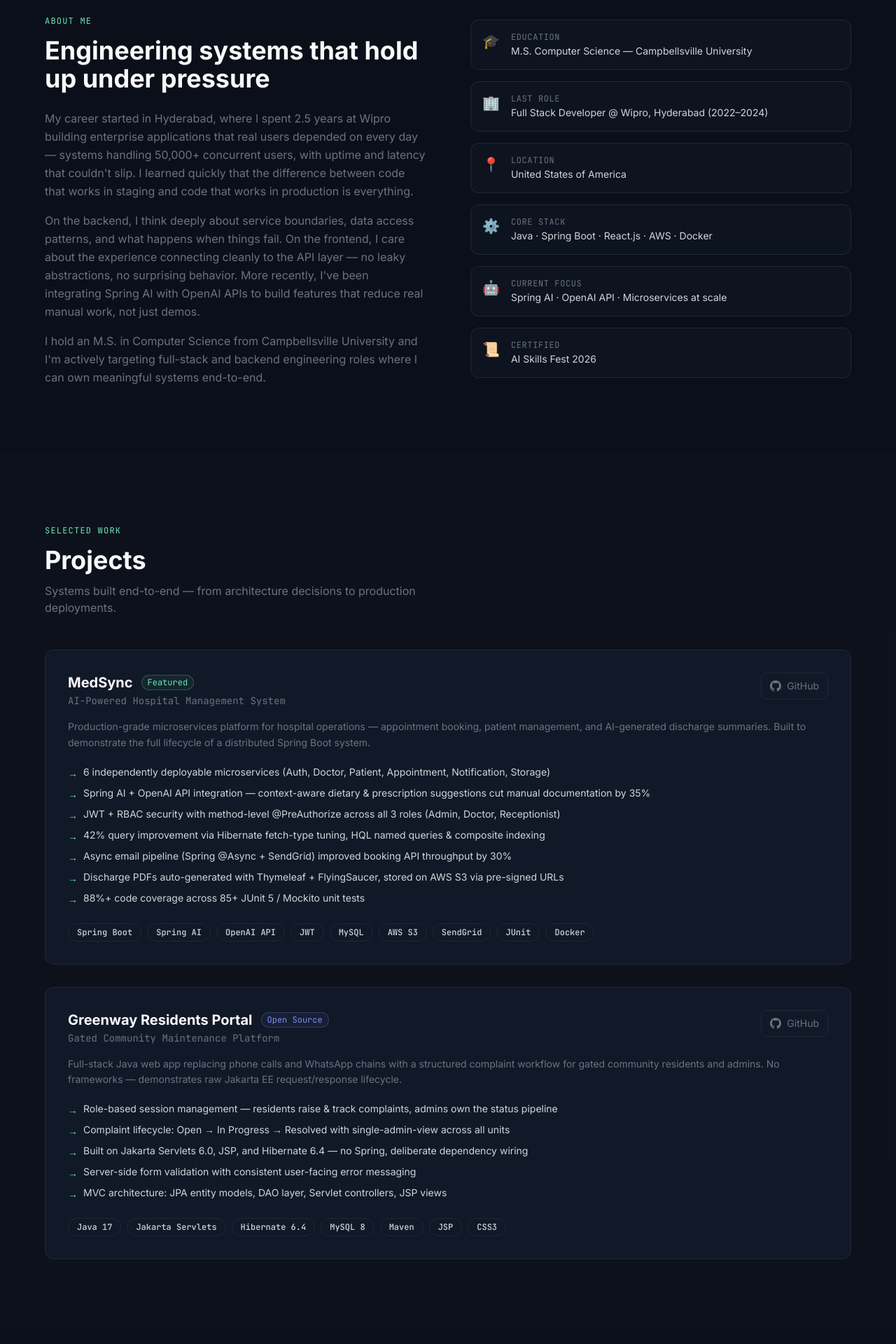
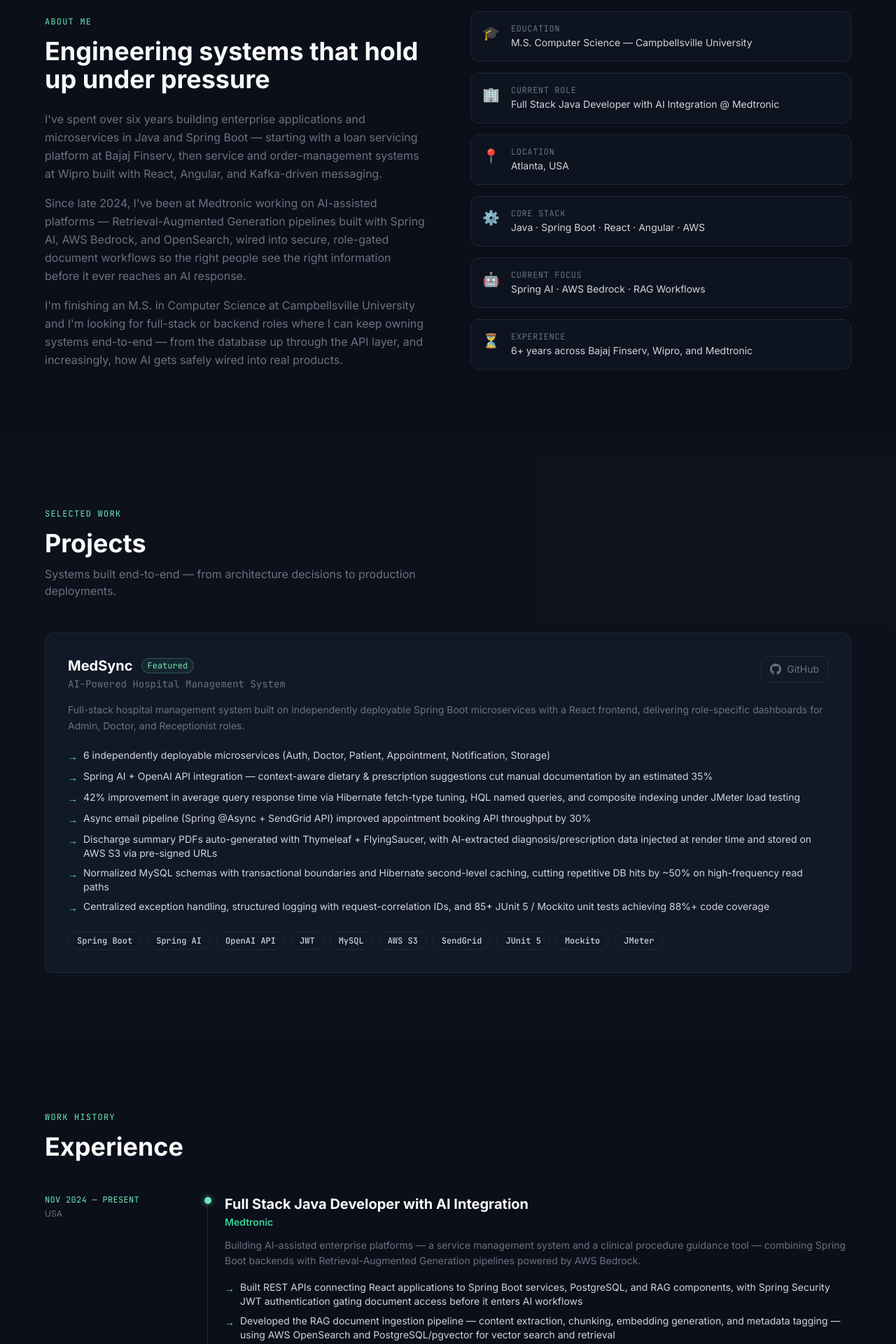
Before and after one commit to KavyaBurugu02/Portfolio, a Next.js app: page / in a window 1280 px wide. Shown: the part 880-2800 px from the top of the page at 70% size. Built offline with nearby package versions, Linux system fonts and the light colour scheme.

Commit message:
updating projects

```diff
--- a/src/app/components/Footer.tsx
+++ b/src/app/components/Footer.tsx
@@ -6,7 +6,7 @@
           <span className="text-muted">~/</span>kavya<span className="text-muted">.exec()</span>
         </span>
         <span className="text-xs text-muted font-mono">
-          Kavya Burugu · Full Stack Engineer.
+          Kavya Burugu · Full Stack Java Developer.
         </span>
       </div>
     </footer>
--- a/src/app/components/Navbar.tsx
+++ b/src/app/components/Navbar.tsx
@@ -28,7 +28,7 @@
             </a>
           ))}
           <a
-            href="mailto:burugukavya025@gmail.com"
+            href="mailto:kavyaburugu07@gmail.com"
             className="glow-btn ml-2 px-4 py-1.5 rounded-md border border-accent/40 text-accent text-sm font-mono font-medium hover:border-accent transition-colors"
           >
             Hire me
--- a/src/app/layout.tsx
+++ b/src/app/layout.tsx
@@ -2,9 +2,9 @@
 import './globals.css'
 
 export const metadata: Metadata = {
-  title: 'Kavya Burugu — Full Stack Engineer',
-  description: 'Full Stack Software Engineer specializing in Java, Spring Boot, React.js, and cloud-native microservices architecture.',
-  keywords: ['Full Stack Developer', 'Java', 'Spring Boot', 'React', 'AWS', 'Microservices'],
+  title: 'Kavya Burugu — Full Stack Java Developer',
+  description: 'Full Stack Java Developer with 6+ years building enterprise applications, microservices, and AI-powered platforms using Spring Boot, React, Angular, Spring AI, and AWS Bedrock.',
+  keywords: ['Full Stack Java Developer', 'Spring Boot', 'React', 'Angular', 'AWS', 'Microservices', 'Spring AI', 'RAG'],
 }
 
 export default function RootLayout({
--- a/src/app/sections/About.tsx
+++ b/src/app/sections/About.tsx
@@ -11,20 +11,20 @@
             </h2>
             <div className="mt-6 space-y-4 text-muted leading-relaxed">
               <p>
-                My career started in Hyderabad, where I spent 2.5 years at Wipro building enterprise applications
-                that real users depended on every day — systems handling 50,000+ concurrent users, with uptime and
-                latency that couldn't slip. I learned quickly that the difference between code that works in staging
-                and code that works in production is everything.
+                I've spent over six years building enterprise applications and microservices in Java and
+                Spring Boot — starting with a loan servicing platform at Bajaj Finserv, then service and
+                order-management systems at Wipro built with React, Angular, and Kafka-driven messaging.
               </p>
               <p>
-                On the backend, I think deeply about service boundaries, data access patterns, and what happens
-                when things fail. On the frontend, I care about the experience connecting cleanly to the API layer —
-                no leaky abstractions, no surprising behavior. More recently, I've been integrating Spring AI with
-                OpenAI APIs to build features that reduce real manual work, not just demos.
+                Since late 2024, I've been at Medtronic working on AI-assisted platforms — Retrieval-Augmented
+                Generation pipelines built with Spring AI, AWS Bedrock, and OpenSearch, wired into secure,
+                role-gated document workflows so the right people see the right information before it ever
+                reaches an AI response.
               </p>
               <p>
-                I hold an M.S. in Computer Science from Campbellsville University and I'm actively
-                targeting full-stack and backend engineering roles where I can own meaningful systems end-to-end.
+                I'm finishing an M.S. in Computer Science at Campbellsville University and I'm looking for
+                full-stack or backend roles where I can keep owning systems end-to-end — from the database up
+                through the API layer, and increasingly, how AI gets safely wired into real products.
               </p>
             </div>
           </div>
@@ -33,11 +33,11 @@
           <div className="space-y-4">
             {[
               { icon: '🎓', label: 'Education', value: 'M.S. Computer Science — Campbellsville University' },
-              { icon: '🏢', label: 'Last role', value: 'Full Stack Developer @ Wipro, Hyderabad (2022–2024)' },
-              { icon: '📍', label: 'Location', value: 'United States of America' },
-              { icon: '⚙️', label: 'Core stack', value: 'Java · Spring Boot · React.js · AWS · Docker' },
-              { icon: '🤖', label: 'Current focus', value: 'Spring AI · OpenAI API · Microservices at scale' },
-              { icon: '📜', label: 'Certified', value: 'AI Skills Fest 2026' },
+              { icon: '🏢', label: 'Current role', value: 'Full Stack Java Developer with AI Integration @ Medtronic' },
+              { icon: '📍', label: 'Location', value: 'Atlanta, USA' },
+              { icon: '⚙️', label: 'Core stack', value: 'Java · Spring Boot · React · Angular · AWS' },
+              { icon: '🤖', label: 'Current focus', value: 'Spring AI · AWS Bedrock · RAG Workflows' },
+              { icon: '⏳', label: 'Experience', value: '6+ years across Bajaj Finserv, Wipro, and Medtronic' },
             ].map(({ icon, label, value }) => (
               <div
                 key={label}
--- a/src/app/sections/Experience.tsx
+++ b/src/app/sections/Experience.tsx
@@ -1,37 +1,53 @@
 const experiences = [
   {
+    company: 'Medtronic',
+    role: 'Full Stack Java Developer with AI Integration',
+    period: 'Nov 2024 — Present',
+    location: 'USA',
+    description:
+      'Building AI-assisted enterprise platforms — a service management system and a clinical procedure guidance tool — combining Spring Boot backends with Retrieval-Augmented Generation pipelines powered by AWS Bedrock.',
+    achievements: [
+      'Built REST APIs connecting React applications to Spring Boot services, PostgreSQL, and RAG components, with Spring Security JWT authentication gating document access before it enters AI workflows',
+      'Developed the RAG document ingestion pipeline — content extraction, chunking, embedding generation, and metadata tagging — using AWS OpenSearch and PostgreSQL/pgvector for vector search and retrieval',
+      'Integrated AWS Bedrock for AI-assisted knowledge search, summaries, and draft generation, returning generated content with supporting document citations to the frontend',
+      'Added handling for insufficient or missing documentation so responses return an information-not-found result instead of unsupported answers',
+      'Built React SPA features (Hooks, Redux, Context API, Material UI) for submitting questions, reviewing AI-generated responses, expanding citations, and editing drafts',
+      'Wrote JUnit 5/Mockito tests plus RAG evaluation and regression suites covering retrieval accuracy and citation correctness; used AWS CloudWatch for production troubleshooting and added timeouts/retries for Bedrock and downstream dependencies',
+    ],
+    tech: ['Java 17', 'Spring Boot', 'Spring Security', 'PostgreSQL', 'pgvector', 'AWS Bedrock', 'AWS OpenSearch', 'React', 'JWT', 'AWS ECS', 'Docker'],
+  },
+  {
     company: 'Wipro',
-    role: 'Full Stack Developer',
-    period: 'Jan 2022 — Jun 2024',
+    role: 'Java Full Stack Developer',
+    period: 'Feb 2022 — Jul 2024',
     location: 'Hyderabad, India',
     description:
-      'Delivered 8 major production releases on enterprise-scale applications serving 50,000+ concurrent users. Owned end-to-end feature development across backend services, frontend UIs, and deployment pipelines.',
+      'Contributed to an enterprise service management platform built on independently deployable Spring Boot microservices with React and Angular SPAs, spanning an HP client engagement and a customer service & order management system.',
     achievements: [
-      'Rewrote critical API endpoints, cutting average latency from ~180ms to ~100ms — a 45% reduction — under peak load conditions',
-      'Automated 70% of deployment activities via Jenkins + Docker + GitHub Actions pipelines, collapsing release cadence from weekly to bi-daily',
-      'Migrated ~15,000 lines of legacy monolith code to a modular, component-driven architecture across 3 enterprise applications, reducing production incidents measurably',
-      'Designed and executed 120+ automated test scenarios (Jest, Postman, Selenium) achieving 96% code coverage across distributed services',
-      'Optimized MySQL and MongoDB schemas with query profiling and index restructuring — 38% improvement in data retrieval across 4 high-transaction domains',
-      'Reviewed 60+ pull requests monthly on a 7-member cross-functional team, enforcing architectural consistency and clean-code standards',
-      'Collaborated with Product, QA, and DevOps to ship 12 high-impact features, driving a 32% improvement in user engagement metrics',
+      'Built and enhanced Spring Boot microservices (Spring MVC, Spring Data JPA, Hibernate) with RESTful APIs, request validation, and centralized exception handling',
+      'Developed React and Angular SPA features — dashboards, searchable tables, filtering, and pagination — using Redux, Context API, Angular services, and TypeScript',
+      'Implemented Spring Security with JWT-based authentication and role-based authorization across both React and Angular frontends',
+      'Implemented Kafka producers and consumers for asynchronous order-status and service-request events, decoupling background workflows from synchronous APIs',
+      'Optimized SQL/JPA/Hibernate queries with joins, indexes, and pagination, and used MongoDB for workflow data requiring flexible document structures',
+      'Wrote JUnit/Mockito tests and supported Jenkins CI/CD pipelines building Docker images for deployment to AWS EC2, monitored via CloudWatch',
     ],
-    tech: ['Java', 'Spring Boot', 'React.js', 'Node.js', 'MySQL', 'MongoDB', 'Jenkins', 'Docker', 'AWS'],
+    tech: ['Java 11', 'Spring Boot', 'React.js', 'Angular', 'TypeScript', 'Kafka', 'MongoDB', 'MySQL', 'Jenkins', 'Docker', 'AWS EC2'],
   },
   {
-    company: 'Monas Soft Solutions',
-    role: 'Software Engineer',
-    period: 'Jul 2020 — Dec 2021',
+    company: 'Bajaj Finserv',
+    role: 'Java Developer',
+    period: 'Feb 2020 — Jan 2022',
     location: 'Hyderabad, India',
     description:
-      'Contributed to 12+ feature enhancements across Java-based enterprise modules in a 5-member Agile team. Focused on backend reliability, test coverage, and code quality.',
+      'Developed and maintained backend modules for a loan servicing application used to manage customer loan accounts, repayment information, and servicing requests.',
     achievements: [
-      'Debugged and resolved ~30 software defects through systematic root-cause analysis, improving application performance by 18%',
-      'Authored ~2,500 lines of maintainable, well-documented code across reusable UI components and backend utilities',
-      'Executed 40+ regression and functional test cases with QA engineers, cutting post-deployment defects by 22%',
-      'Automated data validation workflows with Python scripts, reducing manual verification time by 35% across 3 client projects',
-      'Managed version control across 6 repositories — resolved merge conflicts and maintained structured commit histories across a full year-long cycle',
+      'Built REST APIs for retrieving loan and customer details, updating repayment information, and handling servicing requests',
+      'Implemented business logic with Java OOP, Collections, and Streams, and used Hibernate/JPA and SQL across customer, loan, and repayment tables',
+      'Added request validation and exception handling to enforce business rules before processing',
+      'Wrote JUnit/Mockito tests and used Postman to verify REST APIs during development',
+      'Fixed defects reported during QA/UAT and supported releases by validating changes and monitoring logs post-deployment',
     ],
-    tech: ['Java', 'REST APIs', 'SQL', 'Python', 'Git', 'Agile/Scrum'],
+    tech: ['Java 8', 'Spring Boot', 'Hibernate/JPA', 'SQL', 'JUnit', 'Mockito', 'Git', 'Maven'],
   },
 ]
 
--- a/src/app/sections/Hero.tsx
+++ b/src/app/sections/Hero.tsx
@@ -1,7 +1,7 @@
 'use client'
 import { useEffect, useState } from 'react'
 
-const words = ['Microservices', 'REST APIs', 'Cloud Systems', 'Full Stack Apps', 'AI-Powered Tools']
+const words = ['Microservices', 'REST APIs', 'AI-Powered Systems', 'RAG Pipelines', 'Full Stack Apps']
 
 export default function Hero() {
   const [wordIndex, setWordIndex] = useState(0)
@@ -77,9 +77,9 @@
           className="mt-6 max-w-2xl text-muted leading-relaxed text-base sm:text-lg animate-fade-up"
           style={{ animationDelay: '0.4s', animationFillMode: 'both' }}
         >
-          Full Stack Engineer with 4 years shipping production systems — cutting API latency by 45%,
-          automating CI/CD from weekly releases to daily, and integrating practical AI features into real-world applications.
-          Holds an M.S. in Computer Science from Campbellsville University.
+          Full Stack Java Developer with 6+ years building enterprise applications and microservices — from
+          loan servicing systems to AI-powered platforms using Retrieval-Augmented Generation, Spring AI, and
+          AWS Bedrock. M.S. in Computer Science from Campbellsville University.
         </p>
 
         {/* Stats row */}
@@ -88,10 +88,10 @@
           style={{ animationDelay: '0.5s', animationFillMode: 'both' }}
         >
           {[
-            { value: '4+', label: 'Years experience' },
-            { value: '45%', label: 'API latency cut' },
-            { value: '96%', label: 'Test coverage' },
-            { value: '50K+', label: 'Peak concurrent users' },
+            { value: '6+', label: 'Years experience' },
+            { value: '3', label: 'Enterprise employers' },
+            { value: '88%', label: 'MedSync test coverage' },
+            { value: '42%', label: 'MedSync query speed gain' },
           ].map(({ value, label }) => (
             <div key={label} className="stat-card min-w-[120px]">
               <div className="text-2xl font-bold text-accent font-mono">{value}</div>
--- a/src/app/sections/Projects.tsx
+++ b/src/app/sections/Projects.tsx
@@ -3,38 +3,20 @@
     name: 'MedSync',
     subtitle: 'AI-Powered Hospital Management System',
     description:
-      'Production-grade microservices platform for hospital operations — appointment booking, patient management, and AI-generated discharge summaries. Built to demonstrate the full lifecycle of a distributed Spring Boot system.',
+      'Full-stack hospital management system built on independently deployable Spring Boot microservices with a React frontend, delivering role-specific dashboards for Admin, Doctor, and Receptionist roles.',
     highlights: [
       '6 independently deployable microservices (Auth, Doctor, Patient, Appointment, Notification, Storage)',
-      'Spring AI + OpenAI API integration — context-aware dietary & prescription suggestions cut manual documentation by 35%',
-      'JWT + RBAC security with method-level @PreAuthorize across all 3 roles (Admin, Doctor, Receptionist)',
-      '42% query improvement via Hibernate fetch-type tuning, HQL named queries & composite indexing',
-      'Async email pipeline (Spring @Async + SendGrid) improved booking API throughput by 30%',
-      'Discharge PDFs auto-generated with Thymeleaf + FlyingSaucer, stored on AWS S3 via pre-signed URLs',
-      '88%+ code coverage across 85+ JUnit 5 / Mockito unit tests',
+      'Spring AI + OpenAI API integration — context-aware dietary & prescription suggestions cut manual documentation by an estimated 35%',
+      '42% improvement in average query response time via Hibernate fetch-type tuning, HQL named queries, and composite indexing under JMeter load testing',
+      'Async email pipeline (Spring @Async + SendGrid API) improved appointment booking API throughput by 30%',
+      'Discharge summary PDFs auto-generated with Thymeleaf + FlyingSaucer, with AI-extracted diagnosis/prescription data injected at render time and stored on AWS S3 via pre-signed URLs',
+      'Normalized MySQL schemas with transactional boundaries and Hibernate second-level caching, cutting repetitive DB hits by ~50% on high-frequency read paths',
+      'Centralized exception handling, structured logging with request-correlation IDs, and 85+ JUnit 5 / Mockito unit tests achieving 88%+ code coverage',
     ],
-    tech: ['Spring Boot', 'Spring AI', 'OpenAI API', 'JWT', 'MySQL', 'AWS S3', 'SendGrid', 'JUnit', 'Docker'],
+    tech: ['Spring Boot', 'Spring AI', 'OpenAI API', 'JWT', 'MySQL', 'AWS S3', 'SendGrid', 'JUnit 5', 'Mockito', 'JMeter'],
     badge: 'Featured',
     color: '#6EE7B7',
     github: 'https://github.com/KavyaBurugu02',
-    featured: true,
-  },
-  {
-    name: 'Greenway Residents Portal',
-    subtitle: 'Gated Community Maintenance Platform',
-    description:
-      'Full-stack Java web app replacing phone calls and WhatsApp chains with a structured complaint workflow for gated community residents and admins. No frameworks — demonstrates raw Jakarta EE request/response lifecycle.',
-    highlights: [
-      'Role-based session management — residents raise & track complaints, admins own the status pipeline',
-      'Complaint lifecycle: Open → In Progress → Resolved with single-admin-view across all units',
-      'Built on Jakarta Servlets 6.0, JSP, and Hibernate 6.4 — no Spring, deliberate dependency wiring',
-      'Server-side form validation with consistent user-facing error messaging',
-      'MVC architecture: JPA entity models, DAO layer, Servlet controllers, JSP views',
-    ],
-    tech: ['Java 17', 'Jakarta Servlets', 'Hibernate 6.4', 'MySQL 8', 'Maven', 'JSP', 'CSS3'],
-    badge: 'Open Source',
-    color: '#818CF8',
-    github: 'https://github.com/KavyaBurugu02/Greenway-Residents-Portal',
     featured: true,
   },
 ]
--- a/src/app/sections/Skills.tsx
+++ b/src/app/sections/Skills.tsx
@@ -1,33 +1,48 @@
 const skillGroups = [
   {
-    category: 'Backend',
-    icon: '⚙️',
-    skills: ['Java (Core, OOP, Streams)', 'Spring Boot', 'Spring Security', 'Spring AI', 'Hibernate / JPA', 'Node.js', 'Express.js', 'REST API Design', 'Microservices', 'JWT / OAuth2'],
+    category: 'Languages',
+    icon: '💻',
+    skills: ['Java 8/11/17', 'JavaScript (ES6+)', 'TypeScript', 'Python', 'SQL'],
   },
   {
     category: 'Frontend',
     icon: '🖥️',
-    skills: ['React.js', 'TypeScript', 'JavaScript (ES6+)', 'Redux', 'Tailwind CSS', 'HTML5 / CSS3', 'Responsive Design', 'Webpack / Babel'],
+    skills: ['React.js', 'React Hooks', 'Redux', 'Context API', 'Angular', 'Material UI', 'Tailwind CSS', 'HTML5 / CSS3', 'Axios'],
   },
   {
-    category: 'Databases',
+    category: 'Backend & Frameworks',
+    icon: '⚙️',
+    skills: ['Spring Boot', 'Spring MVC', 'Spring Security', 'Spring Data JPA', 'Hibernate / JPA', 'REST API Design', 'Microservices', 'JWT / OAuth2'],
+  },
+  {
+    category: 'AI & Generative AI',
+    icon: '🤖',
+    skills: ['Spring AI', 'OpenAI API', 'AWS Bedrock', 'RAG (Retrieval-Augmented Generation)', 'Embeddings', 'Vector Search', 'Document Ingestion', 'Context Preparation'],
+  },
+  {
+    category: 'Databases & Storage',
     icon: '🗄️',
-    skills: ['MySQL', 'PostgreSQL', 'MongoDB', 'Redis', 'Query Optimization', 'Indexing Strategy', 'Transaction Management', 'JDBC / ORM'],
+    skills: ['MySQL', 'PostgreSQL', 'MongoDB', 'pgvector', 'JDBC', 'Query Optimization', 'Indexing', 'Transaction Management'],
+  },
+  {
+    category: 'Messaging & Integration',
+    icon: '📨',
+    skills: ['Apache Kafka', 'Kafka Producers / Consumers', 'Async Messaging', 'REST Service Integration', 'SendGrid API'],
   },
   {
     category: 'DevOps & Cloud',
     icon: '☁️',
-    skills: ['AWS (EC2, S3, Lambda)', 'Microsoft Azure', 'Docker', 'Kubernetes', 'Jenkins', 'GitHub Actions', 'CI/CD Pipelines', 'Nginx'],
+    skills: ['AWS (EC2, S3, ECS, Lambda, IAM)', 'AWS CloudWatch', 'AWS OpenSearch', 'Microsoft Azure', 'Docker', 'Kubernetes', 'Jenkins', 'CI/CD Pipelines'],
   },
   {
     category: 'Testing & QA',
     icon: '🧪',
-    skills: ['JUnit 5', 'Mockito', 'Selenium', 'Jest', 'Cypress', 'Postman', 'Integration Testing', 'Code Coverage'],
+    skills: ['JUnit 5', 'Mockito', 'Postman', 'JMeter', 'Integration Testing', 'RAG Evaluation Testing'],
   },
   {
-    category: 'AI & Tooling',
-    icon: '🤖',
-    skills: ['Spring AI', 'OpenAI API', 'Prompt Engineering', 'IntelliJ IDEA', 'VS Code', 'Maven / Gradle', 'Git / GitHub', 'Jira / Confluence'],
+    category: 'Tools & Collaboration',
+    icon: '🧰',
+    skills: ['Git / GitHub', 'Maven', 'IntelliJ IDEA', 'SLF4J / Logback', 'Jira / Confluence', 'Agile / Scrum'],
   },
 ]
 
```
Also changed, not shown: src/app/sections/Contact.tsx (+4 -4 lines).
